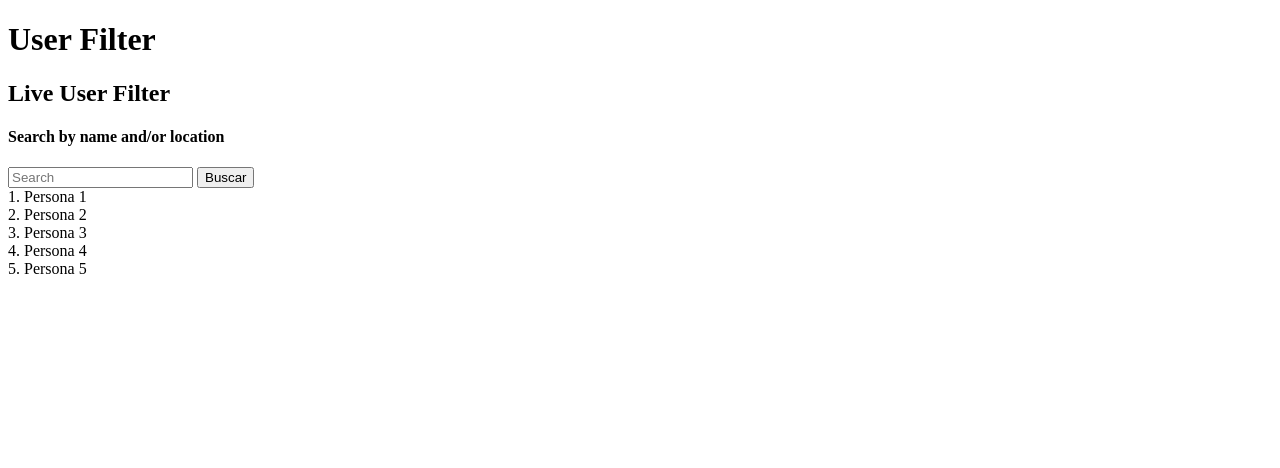
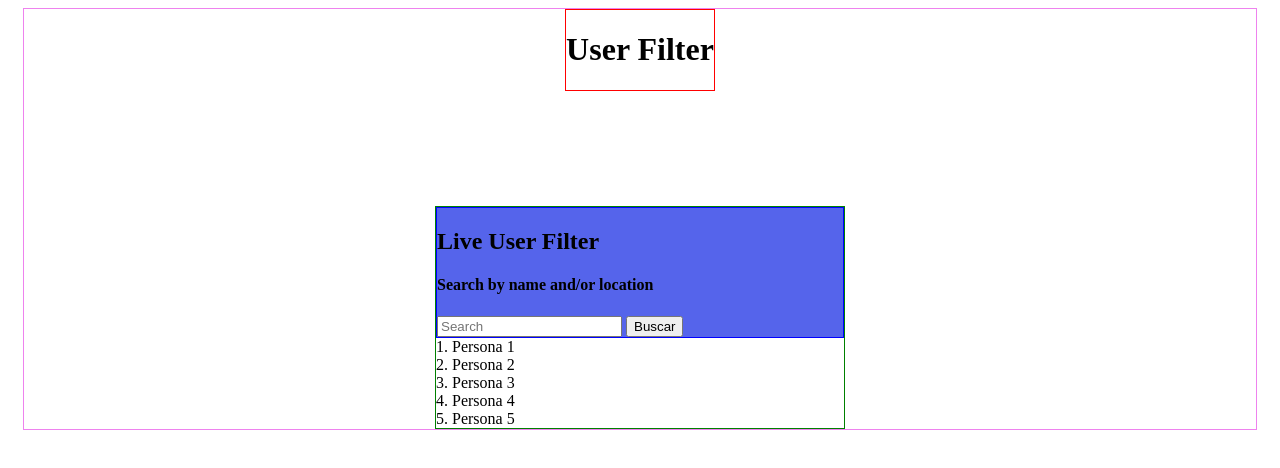
Before and after one commit to NicolasEduardoDiaz/live-User-Filter, a plain HTML site: page index.html in a window 1280 px wide. Drawn offline with Linux system fonts and the light colour scheme.

Commit message:
feat: :lipstick: creation of the css variables folder and the index.css code

```diff
--- a/css/index.css
+++ b/css/index.css
@@ -0,0 +1,27 @@
+@import url(variables.css);
+
+body{
+    padding: var(--space-layout-padding-lr);
+}
+
+.all{
+    border: 1px solid violet;
+    display: flex;
+    flex-direction: column;
+    align-items: center;
+}
+.title {
+    border: 1px solid red;
+    text-align: center;
+}
+
+.first_box{
+    border: 1px solid green;
+    margin-top: 9cqmax;
+    width: 51vh;
+}
+
+.header_search{
+    border: 1px solid blue;
+    background-color: #5564eb;
+}
--- /dev/null
+++ b/css/variables.css
@@ -0,0 +1,5 @@
+:root{
+    --color-1: #5564eb;
+    --color-2: #ffffff;
+    --space-layout-padding-lr: 0px 15px;
+}
--- a/index.html
+++ b/index.html
@@ -3,9 +3,11 @@
 <head>
     <meta charset="UTF-8">
     <meta name="viewport" content="width=device-width, initial-scale=1.0">
+    <link rel="stylesheet" href="./css/index.css">
     <title>User Filter</title>
 </head>
 <body>
+    <div class="all">
         <div class="title">
             <h1>User Filter</h1>
         </div>
@@ -28,5 +30,6 @@
                 <div>5. Persona 5</div>
             </div>
         </div>
+    </div>
 </body>
 </html>
```
Lines whose indentation alone changed are shown as unchanged.
